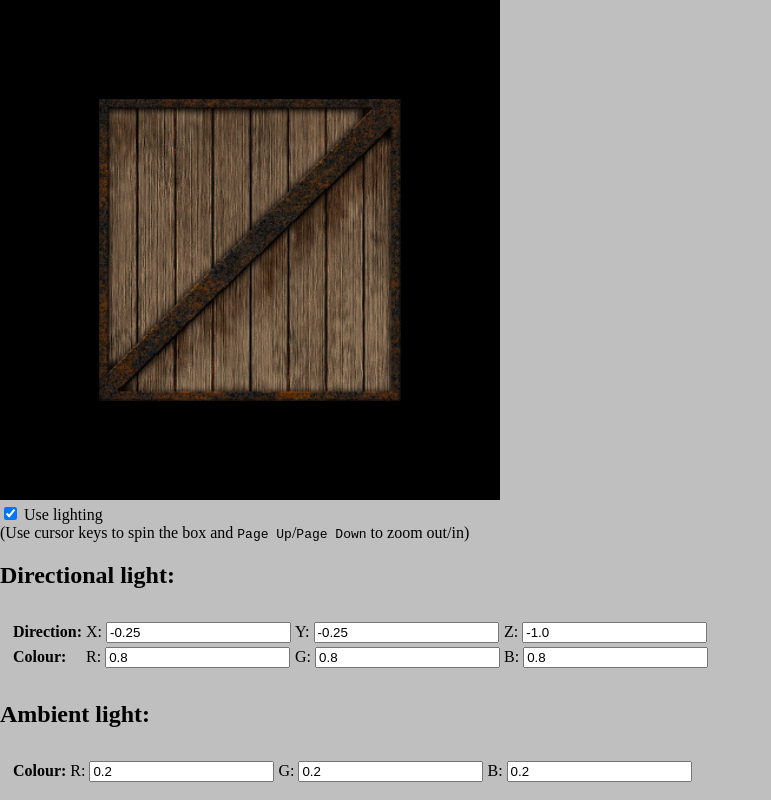
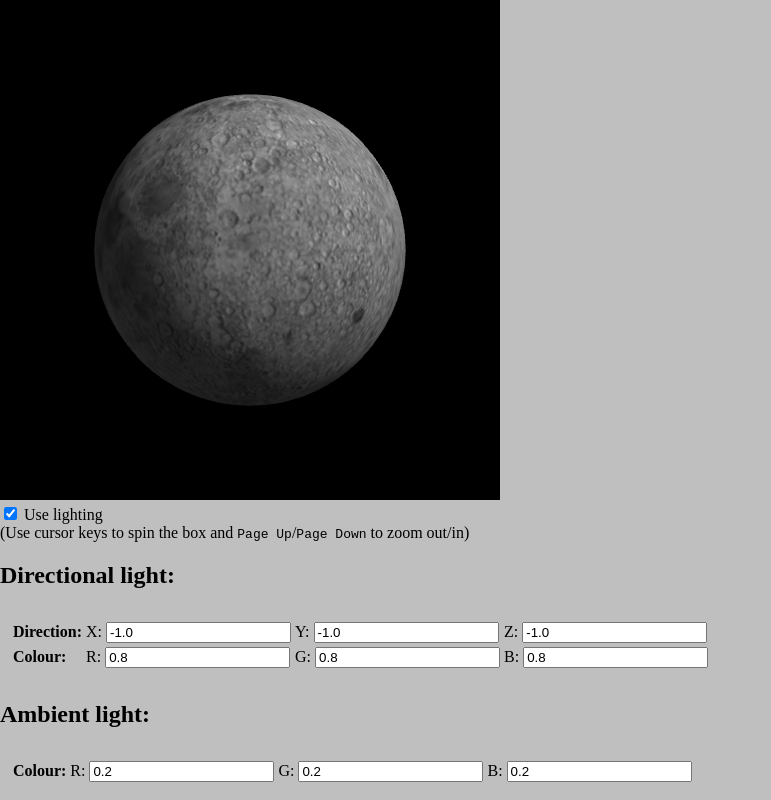
Before and after one commit to s3c0nDD/webGL-project, a website: page index.html in a window 1280 px wide. Shown: the whole page, without its empty margins (0-771 px from the left). Drawn offline with Linux system fonts and the light colour scheme; animation ran at ten frames a second.

Commit message:
add sphere and mouse handling

```diff
--- a/index.html
+++ b/index.html
@@ -27,8 +27,8 @@
     <table style="border: 0; padding: 10px;">
         <tr>
             <td><b>Direction:</b>
-            <td>X: <input type="text" id="lightDirectionX" value="-0.25" />
-            <td>Y: <input type="text" id="lightDirectionY" value="-0.25" />
+            <td>X: <input type="text" id="lightDirectionX" value="-1.0" />
+            <td>Y: <input type="text" id="lightDirectionY" value="-1.0" />
             <td>Z: <input type="text" id="lightDirectionZ" value="-1.0" />
         </tr>
         <tr>
--- a/js/loadBuffers.js
+++ b/js/loadBuffers.js
@@ -2,7 +2,7 @@ var cubeVertexPositionBuffer;
 var cubeVertexTextureCoordBuffer;
 var cubeVertexIndexBuffer;
 
-function initBuffers() {
+function initCube() {
     cubeVertexPositionBuffer = gl.createBuffer();
     gl.bindBuffer(gl.ARRAY_BUFFER, cubeVertexPositionBuffer);
     vertices = [
@@ -45,35 +45,35 @@ function initBuffers() {
     gl.bindBuffer(gl.ARRAY_BUFFER, cubeVertexNormalBuffer);
     var vertexNormals = [
         // Front face
-         0.0,  0.0,  1.0,
-         0.0,  0.0,  1.0,
-         0.0,  0.0,  1.0,
-         0.0,  0.0,  1.0,
+        0.0, 0.0, 1.0,
+        0.0, 0.0, 1.0,
+        0.0, 0.0, 1.0,
+        0.0, 0.0, 1.0,
         // Back face
-         0.0,  0.0, -1.0,
-         0.0,  0.0, -1.0,
-         0.0,  0.0, -1.0,
-         0.0,  0.0, -1.0,
+        0.0, 0.0, -1.0,
+        0.0, 0.0, -1.0,
+        0.0, 0.0, -1.0,
+        0.0, 0.0, -1.0,
         // Top face
-         0.0,  1.0,  0.0,
-         0.0,  1.0,  0.0,
-         0.0,  1.0,  0.0,
-         0.0,  1.0,  0.0,
+        0.0, 1.0, 0.0,
+        0.0, 1.0, 0.0,
+        0.0, 1.0, 0.0,
+        0.0, 1.0, 0.0,
         // Bottom face
-         0.0, -1.0,  0.0,
-         0.0, -1.0,  0.0,
-         0.0, -1.0,  0.0,
-         0.0, -1.0,  0.0,
+        0.0, -1.0, 0.0,
+        0.0, -1.0, 0.0,
+        0.0, -1.0, 0.0,
+        0.0, -1.0, 0.0,
         // Right face
-         1.0,  0.0,  0.0,
-         1.0,  0.0,  0.0,
-         1.0,  0.0,  0.0,
-         1.0,  0.0,  0.0,
+        1.0, 0.0, 0.0,
+        1.0, 0.0, 0.0,
+        1.0, 0.0, 0.0,
+        1.0, 0.0, 0.0,
         // Left face
-        -1.0,  0.0,  0.0,
-        -1.0,  0.0,  0.0,
-        -1.0,  0.0,  0.0,
-        -1.0,  0.0,  0.0
+        -1.0, 0.0, 0.0,
+        -1.0, 0.0, 0.0,
+        -1.0, 0.0, 0.0,
+        -1.0, 0.0, 0.0
     ];
     gl.bufferData(gl.ARRAY_BUFFER, new Float32Array(vertexNormals), gl.STATIC_DRAW);
     cubeVertexNormalBuffer.itemSize = 3;
@@ -131,3 +131,89 @@ function initBuffers() {
     cubeVertexIndexBuffer.itemSize = 1;
     cubeVertexIndexBuffer.numItems = 36;
 }
+
+var moonVertexPositionBuffer;
+var moonVertexNormalBuffer;
+var moonVertexTextureCoordBuffer;
+var moonVertexIndexBuffer;
+
+function initSphere() {
+
+    var latitudeBands = 30;
+    var longitudeBands = 30;
+    var radius = 2;
+
+    var vertexPositionData = [];
+    var normalData = [];
+    var textureCoordData = [];
+    for (var latNumber = 0; latNumber <= latitudeBands; latNumber++) {
+        var theta = latNumber * Math.PI / latitudeBands;
+        var sinTheta = Math.sin(theta);
+        var cosTheta = Math.cos(theta);
+
+        for (var longNumber = 0; longNumber <= longitudeBands; longNumber++) {
+            var phi = longNumber * 2 * Math.PI / longitudeBands;
+            var sinPhi = Math.sin(phi);
+            var cosPhi = Math.cos(phi);
+
+            var x = cosPhi * sinTheta;
+            var y = cosTheta;
+            var z = sinPhi * sinTheta;
+            var u = 1 - (longNumber / longitudeBands);
+            var v = 1 - (latNumber / latitudeBands);
+
+            normalData.push(x);
+            normalData.push(y);
+            normalData.push(z);
+            textureCoordData.push(u);
+            textureCoordData.push(v);
+            vertexPositionData.push(radius * x);
+            vertexPositionData.push(radius * y);
+            vertexPositionData.push(radius * z);
+        }
+    }
+
+    var indexData = [];
+    for (var latNumber = 0; latNumber < latitudeBands; latNumber++) {
+        for (var longNumber = 0; longNumber < longitudeBands; longNumber++) {
+            var first = (latNumber * (longitudeBands + 1)) + longNumber;
+            var second = first + longitudeBands + 1;
+            indexData.push(first);
+            indexData.push(second);
+            indexData.push(first + 1);
+
+            indexData.push(second);
+            indexData.push(second + 1);
+            indexData.push(first + 1);
+        }
+    }
+
+    moonVertexNormalBuffer = gl.createBuffer();
+    gl.bindBuffer(gl.ARRAY_BUFFER, moonVertexNormalBuffer);
+    gl.bufferData(gl.ARRAY_BUFFER, new Float32Array(normalData), gl.STATIC_DRAW);
+    moonVertexNormalBuffer.itemSize = 3;
+    moonVertexNormalBuffer.numItems = normalData.length / 3;
+
+    moonVertexTextureCoordBuffer = gl.createBuffer();
+    gl.bindBuffer(gl.ARRAY_BUFFER, moonVertexTextureCoordBuffer);
+    gl.bufferData(gl.ARRAY_BUFFER, new Float32Array(textureCoordData), gl.STATIC_DRAW);
+    moonVertexTextureCoordBuffer.itemSize = 2;
+    moonVertexTextureCoordBuffer.numItems = textureCoordData.length / 2;
+
+    moonVertexPositionBuffer = gl.createBuffer();
+    gl.bindBuffer(gl.ARRAY_BUFFER, moonVertexPositionBuffer);
+    gl.bufferData(gl.ARRAY_BUFFER, new Float32Array(vertexPositionData), gl.STATIC_DRAW);
+    moonVertexPositionBuffer.itemSize = 3;
+    moonVertexPositionBuffer.numItems = vertexPositionData.length / 3;
+
+    moonVertexIndexBuffer = gl.createBuffer();
+    gl.bindBuffer(gl.ELEMENT_ARRAY_BUFFER, moonVertexIndexBuffer);
+    gl.bufferData(gl.ELEMENT_ARRAY_BUFFER, new Uint16Array(indexData), gl.STATIC_DRAW);
+    moonVertexIndexBuffer.itemSize = 1;
+    moonVertexIndexBuffer.numItems = indexData.length;
+}
+
+function initBuffers() {
+    initCube();
+    initSphere();
+}
--- a/js/loadShaders.js
+++ b/js/loadShaders.js
@@ -53,11 +53,11 @@ function initShaders() {
     shaderProgram.vertexPositionAttribute = gl.getAttribLocation(shaderProgram, "aVertexPosition");
     gl.enableVertexAttribArray(shaderProgram.vertexPositionAttribute);
 
+    shaderProgram.textureCoordAttribute = gl.getAttribLocation(shaderProgram, "aTextureCoord");
+    gl.enableVertexAttribArray(shaderProgram.textureCoordAttribute);
+
     shaderProgram.vertexNormalAttribute = gl.getAttribLocation(shaderProgram, "aVertexNormal");
     gl.enableVertexAttribArray(shaderProgram.vertexNormalAttribute);
-
-    shaderProgram.textureCoordAttribute = gl.getAttribLocation(shaderProgram, "aTextureCoord");
-    gl.enableVertexAttribArray(shaderProgram.textureCoordAttribute);
 
     shaderProgram.pMatrixUniform = gl.getUniformLocation(shaderProgram, "uPMatrix");
     shaderProgram.mvMatrixUniform = gl.getUniformLocation(shaderProgram, "uMVMatrix");
--- a/js/loadTextures.js
+++ b/js/loadTextures.js
@@ -10,14 +10,14 @@ function handleLoadedTexture(texture) {
     gl.bindTexture(gl.TEXTURE_2D, null);
 }
 
-var crateTexture;
+var moonTexture;
 
 function initTexture() {
-    crateTexture = gl.createTexture();
-    crateTexture.image = new Image();
-    crateTexture.image.onload = function () {
-        handleLoadedTexture(crateTexture)
+    moonTexture = gl.createTexture();
+    moonTexture.image = new Image();
+    moonTexture.image.onload = function () {
+        handleLoadedTexture(moonTexture)
     }
 
-    crateTexture.image.src = "../textures/crate.gif";
+    moonTexture.image.src = "../textures/moon.gif";
 }
--- a/js/main.js
+++ b/js/main.js
@@ -42,74 +42,50 @@ function degToRad(degrees) {
     return degrees * Math.PI / 180;
 }
 
-var xRot = 0;
-var xSpeed = 0;
-var yRot = 0;
-var ySpeed = 0;
-var z = -5.0;
+var mouseDown = false;
+var lastMouseX = null;
+var lastMouseY = null;
 
-var currentlyPressedKeys = {};
+var moonRotationMatrix = mat4.create();
+mat4.identity(moonRotationMatrix);
 
-function handleKeyDown(event) {
-    currentlyPressedKeys[event.keyCode] = true;
+function handleMouseDown(event) {
+    mouseDown = true;
+    lastMouseX = event.clientX;
+    lastMouseY = event.clientY;
 }
 
-function handleKeyUp(event) {
-    currentlyPressedKeys[event.keyCode] = false;
+function handleMouseUp(event) {
+    mouseDown = false;
 }
 
-function handleKeys() {
-    if (currentlyPressedKeys[33]) {
-        // Page Up
-        z -= 0.05;
+function handleMouseMove(event) {
+    if (!mouseDown) {
+        return;
     }
-    if (currentlyPressedKeys[34]) {
-        // Page Down
-        z += 0.05;
-    }
-    if (currentlyPressedKeys[37]) {
-        // Left cursor key
-        ySpeed -= 1;
-    }
-    if (currentlyPressedKeys[39]) {
-        // Right cursor key
-        ySpeed += 1;
-    }
-    if (currentlyPressedKeys[38]) {
-        // Up cursor key
-        xSpeed -= 1;
-    }
-    if (currentlyPressedKeys[40]) {
-        // Down cursor key
-        xSpeed += 1;
-    }
+    var newX = event.clientX;
+    var newY = event.clientY;
+
+    var deltaX = newX - lastMouseX
+    var newRotationMatrix = mat4.create();
+    mat4.identity(newRotationMatrix);
+    mat4.rotate(newRotationMatrix, degToRad(deltaX / 10), [0, 1, 0]);
+
+    var deltaY = newY - lastMouseY;
+    mat4.rotate(newRotationMatrix, degToRad(deltaY / 10), [1, 0, 0]);
+
+    mat4.multiply(newRotationMatrix, moonRotationMatrix, moonRotationMatrix);
+
+    lastMouseX = newX
+    lastMouseY = newY;
 }
+
 
 function drawScene() {
     gl.viewport(0, 0, gl.viewportWidth, gl.viewportHeight);
     gl.clear(gl.COLOR_BUFFER_BIT | gl.DEPTH_BUFFER_BIT);
 
     mat4.perspective(45, gl.viewportWidth / gl.viewportHeight, 0.1, 100.0, pMatrix);
-
-    mat4.identity(mvMatrix);
-
-    mat4.translate(mvMatrix, [0.0, 0.0, z]);
-
-    mat4.rotate(mvMatrix, degToRad(xRot), [1, 0, 0]);
-    mat4.rotate(mvMatrix, degToRad(yRot), [0, 1, 0]);
-
-    gl.bindBuffer(gl.ARRAY_BUFFER, cubeVertexPositionBuffer);
-    gl.vertexAttribPointer(shaderProgram.vertexPositionAttribute, cubeVertexPositionBuffer.itemSize, gl.FLOAT, false, 0, 0);
-
-    gl.bindBuffer(gl.ARRAY_BUFFER, cubeVertexNormalBuffer);
-    gl.vertexAttribPointer(shaderProgram.vertexNormalAttribute, cubeVertexNormalBuffer.itemSize, gl.FLOAT, false, 0, 0);
-
-    gl.bindBuffer(gl.ARRAY_BUFFER, cubeVertexTextureCoordBuffer);
-    gl.vertexAttribPointer(shaderProgram.textureCoordAttribute, cubeVertexTextureCoordBuffer.itemSize, gl.FLOAT, false, 0, 0);
-
-    gl.activeTexture(gl.TEXTURE0);
-    gl.bindTexture(gl.TEXTURE_2D, crateTexture);
-    gl.uniform1i(shaderProgram.samplerUniform, 0);
 
     var lighting = document.getElementById("lighting").checked;
     gl.uniform1i(shaderProgram.useLightingUniform, lighting);
@@ -139,29 +115,33 @@ function drawScene() {
         );
     }
 
-    gl.bindBuffer(gl.ELEMENT_ARRAY_BUFFER, cubeVertexIndexBuffer);
+    mat4.identity(mvMatrix);
+
+    mat4.translate(mvMatrix, [0.0, 0.0, -8]);
+
+    mat4.multiply(mvMatrix, moonRotationMatrix);
+
+    gl.activeTexture(gl.TEXTURE0);
+    gl.bindTexture(gl.TEXTURE_2D, moonTexture);
+    gl.uniform1i(shaderProgram.samplerUniform, 0);
+
+    gl.bindBuffer(gl.ARRAY_BUFFER, moonVertexPositionBuffer);
+    gl.vertexAttribPointer(shaderProgram.vertexPositionAttribute, moonVertexPositionBuffer.itemSize, gl.FLOAT, false, 0, 0);
+
+    gl.bindBuffer(gl.ARRAY_BUFFER, moonVertexTextureCoordBuffer);
+    gl.vertexAttribPointer(shaderProgram.textureCoordAttribute, moonVertexTextureCoordBuffer.itemSize, gl.FLOAT, false, 0, 0);
+
+    gl.bindBuffer(gl.ARRAY_BUFFER, moonVertexNormalBuffer);
+    gl.vertexAttribPointer(shaderProgram.vertexNormalAttribute, moonVertexNormalBuffer.itemSize, gl.FLOAT, false, 0, 0);
+
+    gl.bindBuffer(gl.ELEMENT_ARRAY_BUFFER, moonVertexIndexBuffer);
     setMatrixUniforms();
-    gl.drawElements(gl.TRIANGLES, cubeVertexIndexBuffer.numItems, gl.UNSIGNED_SHORT, 0);
-}
-
-var lastTime = 0;
-
-function animate() {
-    var timeNow = new Date().getTime();
-    if (lastTime != 0) {
-        var elapsed = timeNow - lastTime;
-
-        xRot += (xSpeed * elapsed) / 1000.0;
-        yRot += (ySpeed * elapsed) / 1000.0;
-    }
-    lastTime = timeNow;
+    gl.drawElements(gl.TRIANGLES, moonVertexIndexBuffer.numItems, gl.UNSIGNED_SHORT, 0);
 }
 
 function tick() {
     requestAnimFrame(tick);
-    handleKeys();
     drawScene();
-    animate();
 }
 
 function webGLStart() {
@@ -174,8 +154,9 @@ function webGLStart() {
     gl.clearColor(0.0, 0.0, 0.0, 1.0);
     gl.enable(gl.DEPTH_TEST);
 
-    document.onkeydown = handleKeyDown;
-    document.onkeyup = handleKeyUp;
+    canvas.onmousedown = handleMouseDown;
+    document.onmouseup = handleMouseUp;
+    document.onmousemove = handleMouseMove;
 
     tick();
 }
```
Also changed, not shown: textures/moon.gif (added).
